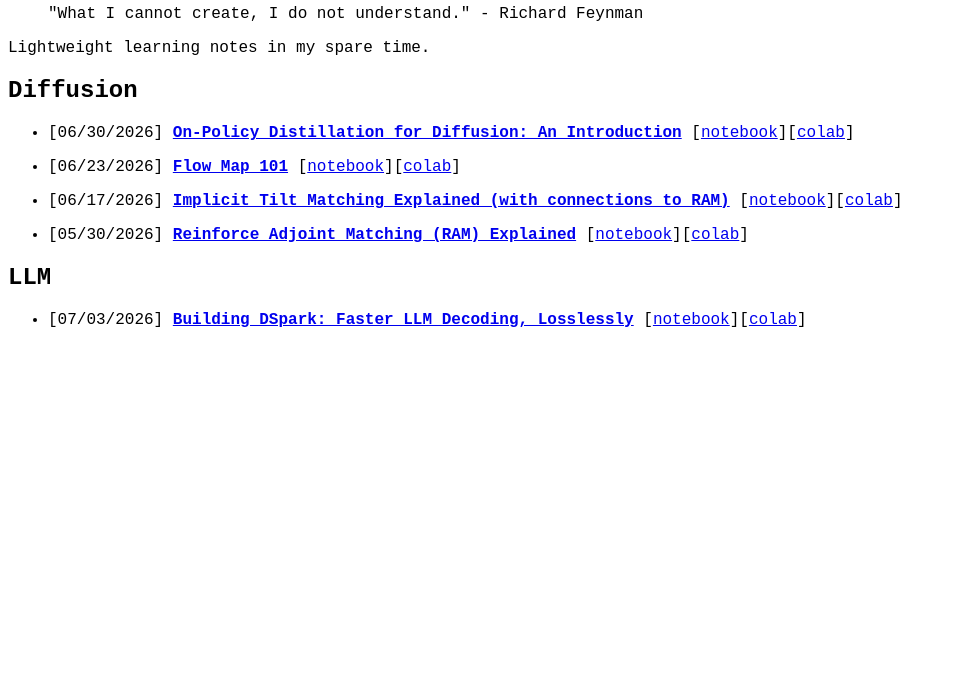
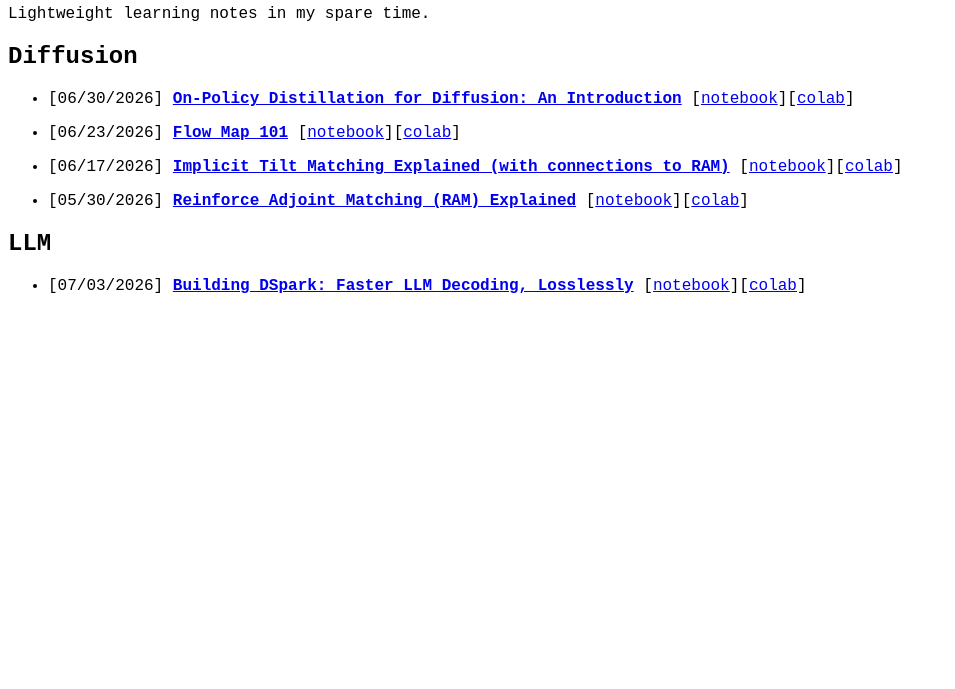
Before and after one commit to xing-mei/xing-mei.github.io, an Eleventy site: page notes/index.md in a window 1280 px wide. Shown: the part 111-800 px from the top of the page, without its empty margins (0-955 px from the left). Built offline with nearby package versions, Linux system fonts and the light colour scheme; Eleventy itself is replaced by a stand-in of ours; files that its build step writes are made by us from their sources.

Commit message:
Update index.md

```diff
--- a/notes/index.md
+++ b/notes/index.md
@@ -5,7 +5,6 @@ description: Notes and writing on AI, engineering, and research.
 ---
 
 # {{ title }}
-> "What I cannot create, I do not understand." - Richard Feynman
 
 Lightweight learning notes in my spare time.
 
```
